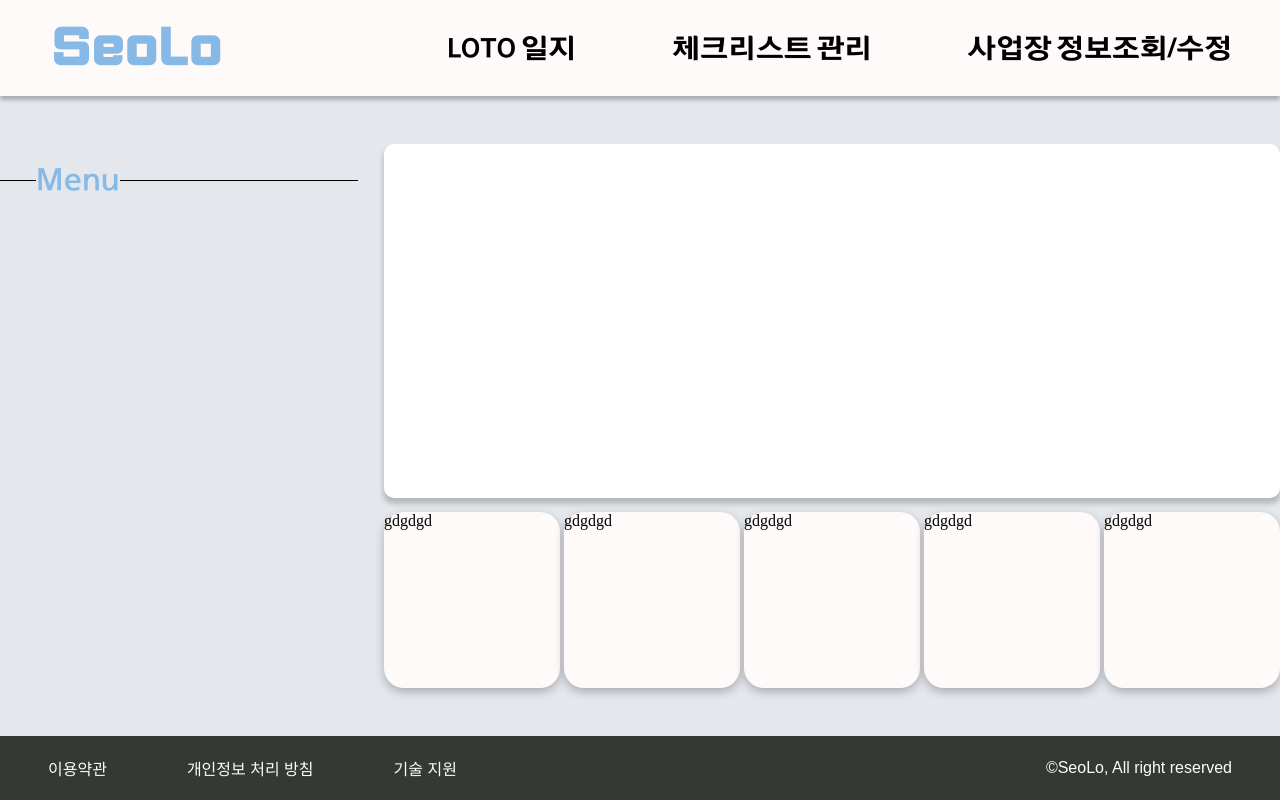
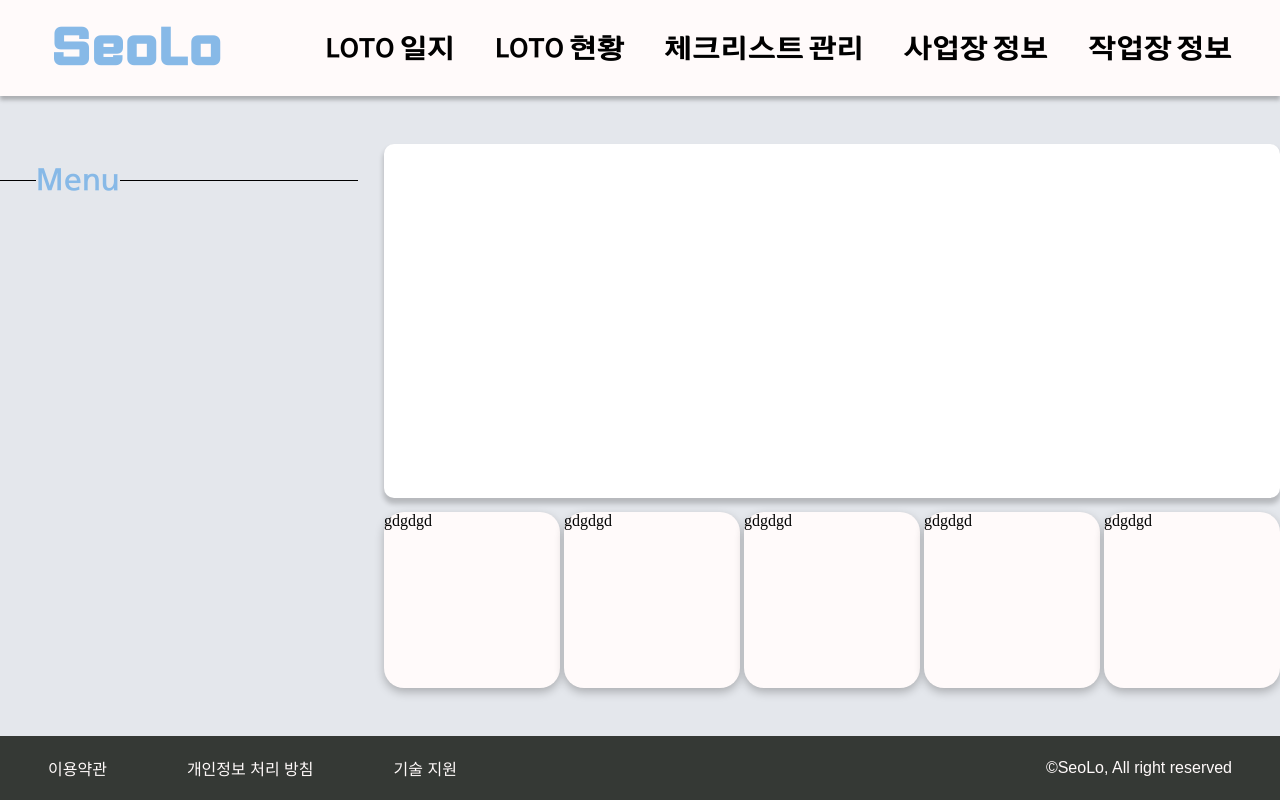
Before and after one commit to HyungChany/SeoLO, a React (Vite) app in the folder frontend/web/: page / in a window 1280 px wide. Built offline with nearby package versions, Linux system fonts and the light colour scheme.

Commit message:
fix: 네비게이션 항목 수정

```diff
--- a/frontend/web/src/components/navigation/Navigation.tsx
+++ b/frontend/web/src/components/navigation/Navigation.tsx
@@ -40,7 +40,7 @@ const Title = styled(Link)`
 `;
 const Menu = styled.div`
   display: flex;
-  gap: 6rem;
+  gap: 2.5rem;
 `;
 
 const MenuLink = styled(Link)`
@@ -57,10 +57,16 @@ const Navigation = () => {
             <Typo.H3>LOTO 일지</Typo.H3>
           </MenuLink>
           <MenuLink to="/2">
+            <Typo.H3>LOTO 현황</Typo.H3>
+          </MenuLink>
+          <MenuLink to="/3">
             <Typo.H3>체크리스트 관리</Typo.H3>
           </MenuLink>
-          <MenuLink to="/3">
-            <Typo.H3>사업장 정보조회/수정</Typo.H3>
+          <MenuLink to="/1">
+            <Typo.H3>사업장 정보</Typo.H3>
+          </MenuLink>
+          <MenuLink to="/1">
+            <Typo.H3>작업장 정보</Typo.H3>
           </MenuLink>
         </Menu>
       </NavigatorContent>
```
